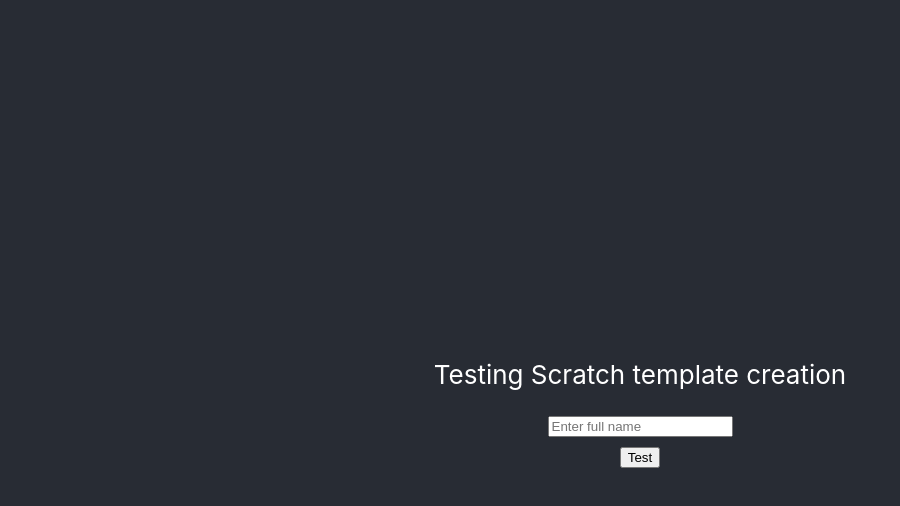
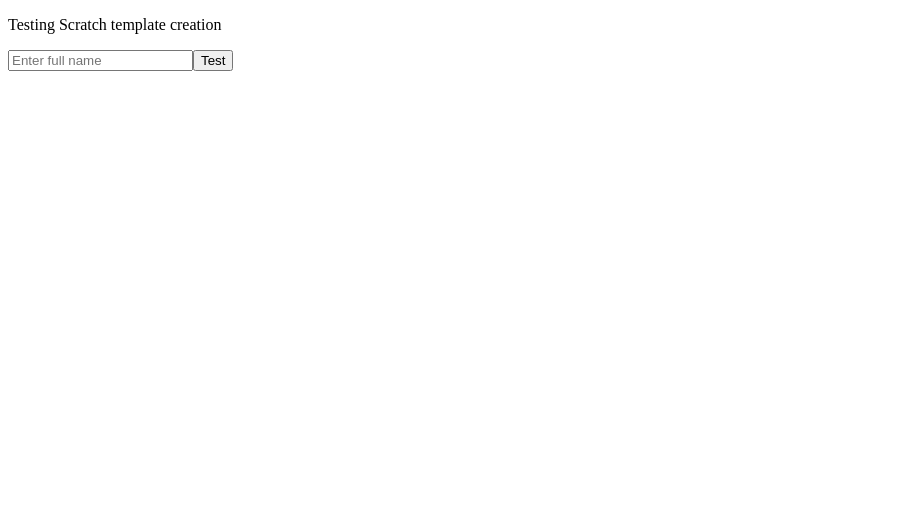
Before and after one commit to toonlinkedlist/coderschool-scratch-test, a React (Create React App) app in the folder client/: page / in a window 1280 px wide. Shown: the top 506 px of the page, without its empty margins (0-900 px from the left). Built offline with nearby package versions, Linux system fonts and the light colour scheme.

Commit message:
"more removed files"

```diff
--- a/client/package.json
+++ b/client/package.json
@@ -10,9 +10,7 @@
     "react": "^18.2.0",
     "react-dom": "^18.2.0",
     "react-router-dom": "^6.4.1",
-    "react-scripts": "5.0.1",
-    "sass": "^1.55.0",
-    "web-vitals": "^2.1.4"
+    "react-scripts": "5.0.1"
   },
   "scripts": {
     "start": "react-scripts start",
--- a/client/src/App.css
+++ /dev/null
@@ -1,38 +0,0 @@
-.App {
-  text-align: center;
-}
-
-.App-logo {
-  height: 40vmin;
-  pointer-events: none;
-}
-
-@media (prefers-reduced-motion: no-preference) {
-  .App-logo {
-    animation: App-logo-spin infinite 20s linear;
-  }
-}
-
-.App-header {
-  background-color: #282c34;
-  min-height: 100vh;
-  display: flex;
-  flex-direction: column;
-  align-items: center;
-  justify-content: center;
-  font-size: calc(10px + 2vmin);
-  color: white;
-}
-
-.App-link {
-  color: #61dafb;
-}
-
-@keyframes App-logo-spin {
-  from {
-    transform: rotate(0deg);
-  }
-  to {
-    transform: rotate(360deg);
-  }
-}
--- a/client/src/App.js
+++ b/client/src/App.js
@@ -1,5 +1,4 @@
 import axios from "axios";
-import "./App.css";
 import React, { useState, useEffect } from "react";
 
 function App() {
--- a/client/src/index.css
+++ /dev/null
@@ -1,13 +0,0 @@
-body {
-  margin: 0;
-  font-family: -apple-system, BlinkMacSystemFont, 'Segoe UI', 'Roboto', 'Oxygen',
-    'Ubuntu', 'Cantarell', 'Fira Sans', 'Droid Sans', 'Helvetica Neue',
-    sans-serif;
-  -webkit-font-smoothing: antialiased;
-  -moz-osx-font-smoothing: grayscale;
-}
-
-code {
-  font-family: source-code-pro, Menlo, Monaco, Consolas, 'Courier New',
-    monospace;
-}
--- a/client/src/index.js
+++ b/client/src/index.js
@@ -1,6 +1,5 @@
 import React from "react";
 import ReactDOM from "react-dom/client";
-import "./index.css";
 import App from "./App";
 
 const root = ReactDOM.createRoot(document.getElementById("root"));
```
